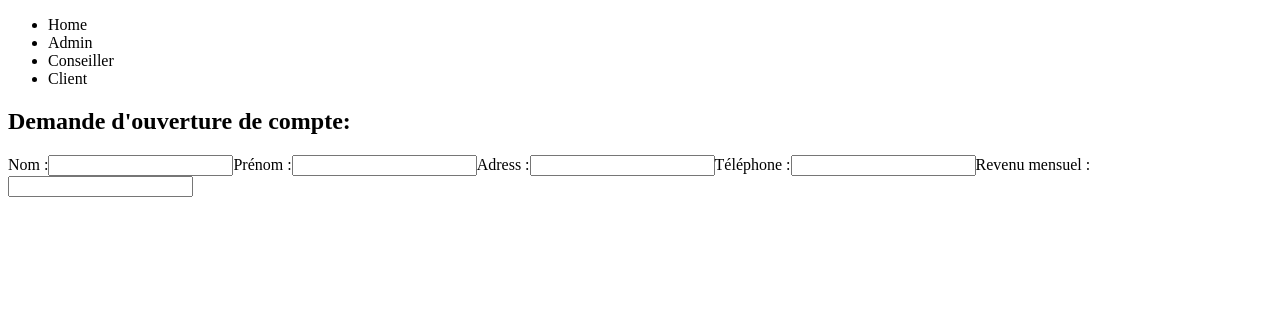
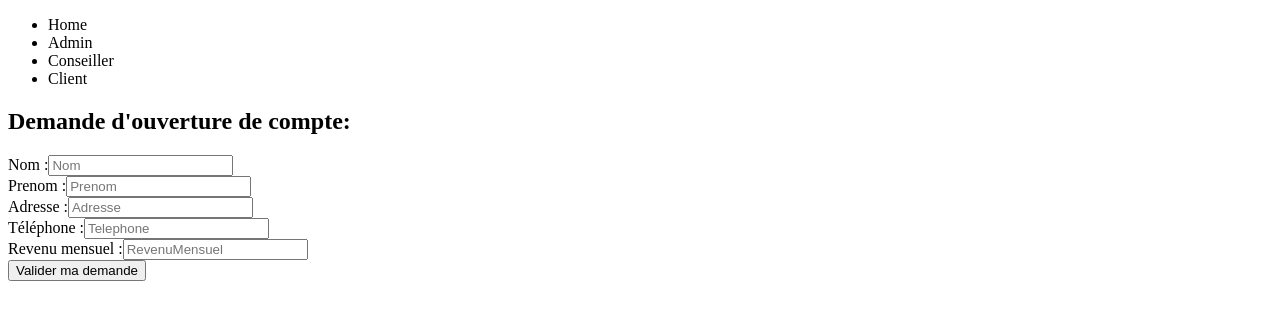
Before and after one commit to lopoec/gestibank-front, an Angular app: page /home in a window 1280 px wide. Shown: the top 320 px of the page. Built offline with nearby package versions, Linux system fonts and the light colour scheme.

Commit message:
first formulaire

```diff
--- a/src/app/inscription/inscription.component.html
+++ b/src/app/inscription/inscription.component.html
@@ -1,13 +1,31 @@
-<h2>Demande d'ouverture de compte:</h2>
-<form>
-    <label>Nom :</label>
-    <input type="text"/>
-    <label>Prénom :</label>
-    <input type="text"/>
-    <label>Adress :</label>
-    <input type="text"/>
-    <label>Téléphone :</label>
-    <input type="text"/>
-    <label>Revenu mensuel :</label>
-    <input type="text"/>
-</form>
+<div class="col-md-6">
+    <h2 class="text-center">Demande d'ouverture de compte:</h2>
+    <form>
+      <div class="form-group">
+        <label for="name">Nom :</label>
+        <input [(ngModel)]="clientPotentiel.nom" placeholder="Nom" name="nom" class="form-control" id="nom">
+      </div>
+
+      <div class="form-group">
+        <label for="prenom">Prenom :</label>
+        <input [(ngModel)]="clientPotentiel.prenom" placeholder="Prenom" name="prenom" class="form-control" id="prenom">
+      </div>
+
+      <div class="form-group">
+        <label for="adresse">Adresse :</label>
+        <input [(ngModel)]="clientPotentiel.adresse" placeholder="Adresse" name="adresse" class="form-control" id="adresse">
+      </div>
+
+      <div class="form-group">
+        <label for="telephone">Téléphone :</label>
+        <input [(ngModel)]="clientPotentiel.telephone" placeholder="Telephone" name="telephone" class="form-control" id="telephone">
+      </div>
+
+      <div class="form-group">
+        <label for="revenu mensuel">Revenu mensuel :</label>
+        <input [(ngModel)]="clientPotentiel.revenuMensuel" placeholder="RevenuMensuel" name="revenuMensuel" class="form-control" id="revenuMensuel">
+      </div>
+
+      <button class="btn btn-success" (click)="createClientPotentiel()">Valider ma demande</button>
+    </form>
+    </div>
--- a/src/app/inscription/inscription.component.ts
+++ b/src/app/inscription/inscription.component.ts
@@ -1,4 +1,5 @@
 import { Component, OnInit } from '@angular/core';
+import {InscriptionService, ClientPotentiel} from '../services/inscription.service'
 
 @Component({
   selector: 'app-inscription',
@@ -6,10 +7,19 @@ import { Component, OnInit } from '@angular/core';
   styleUrls: ['./inscription.component.css']
 })
 export class InscriptionComponent implements OnInit {
+  clientPotentiel: ClientPotentiel = new ClientPotentiel("","","","", "", "");
 
-  constructor() { }
+  constructor(private inscriptionService: InscriptionService) { }
 
   ngOnInit() {
   }
 
+  createClientPotentiel(): void {
+    this.inscriptionService.createClientPotentiel(this.clientPotentiel)
+        .subscribe( data => {
+          alert("Client Potentiel created successfully.");
+        });
+
+  };
+
 }
--- /dev/null
+++ b/src/app/services/inscription.service.ts
@@ -0,0 +1,25 @@
+import { Injectable } from '@angular/core';
+import { HttpClient } from '@angular/common/http';
+
+export class ClientPotentiel{
+  constructor(
+    public nom:string,
+    public prenom:string,
+    public adresse:string,
+    public telephone:string,
+    public revenuMensuel:string,
+    public piecesJustif:string,
+  ) {}
+}
+
+@Injectable({
+  providedIn: 'root'
+})
+export class InscriptionService {
+
+  constructor(private httpClient:HttpClient) { }
+
+  public createClientPotentiel(clientPotentiel) {
+    return this.httpClient.post<ClientPotentiel>("http://localhost:8080/SpringJPAWebService/clientPotentiel/CreationClientPotentiel", clientPotentiel);
+  }
+}
```
Also changed, not shown: src/app/app.module.ts (+5 -2 lines), 1 other file (tests, documents, lock files or other folders).
